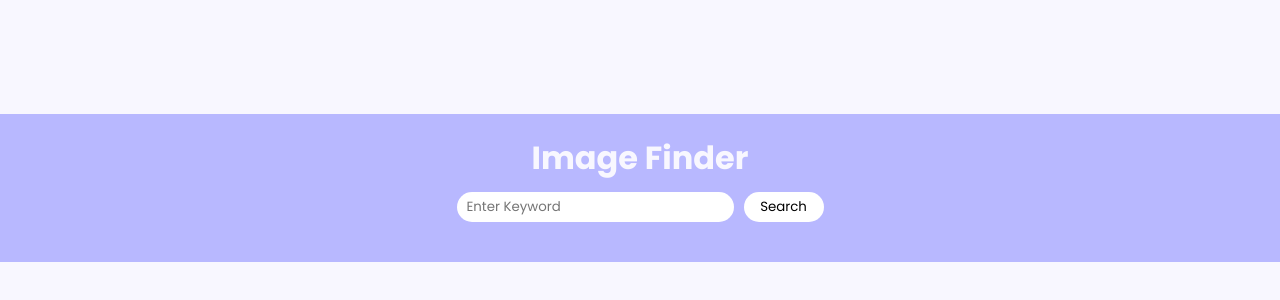
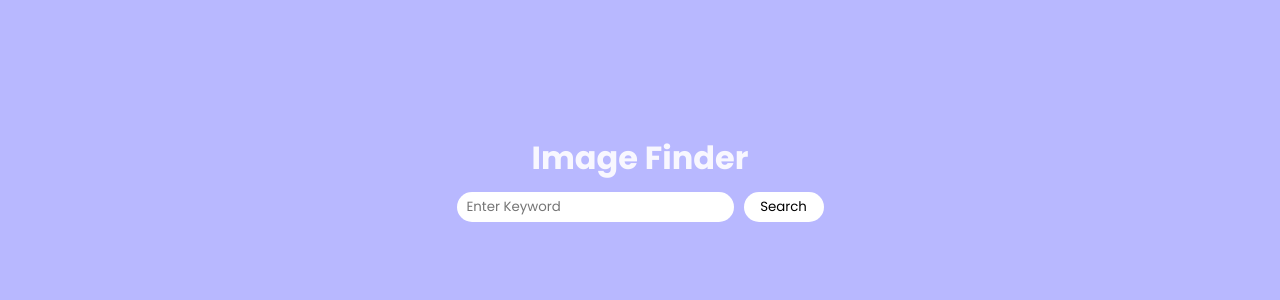
Before and after one commit to mohdfaziel/Image-Generator, a plain HTML site: page index.html in a window 1280 px wide. Shown: the part 212-512 px from the top of the page. Drawn offline with Linux system fonts and the light colour scheme.

Commit message:
Color changed

```diff
--- a/style.css
+++ b/style.css
@@ -14,7 +14,7 @@
 }
 
 .body {
-    background-color: var(--primary);
+    background-color: var(--secondary);
     width: 100vw;
     min-height: 100vh;
     display: flex;
```
